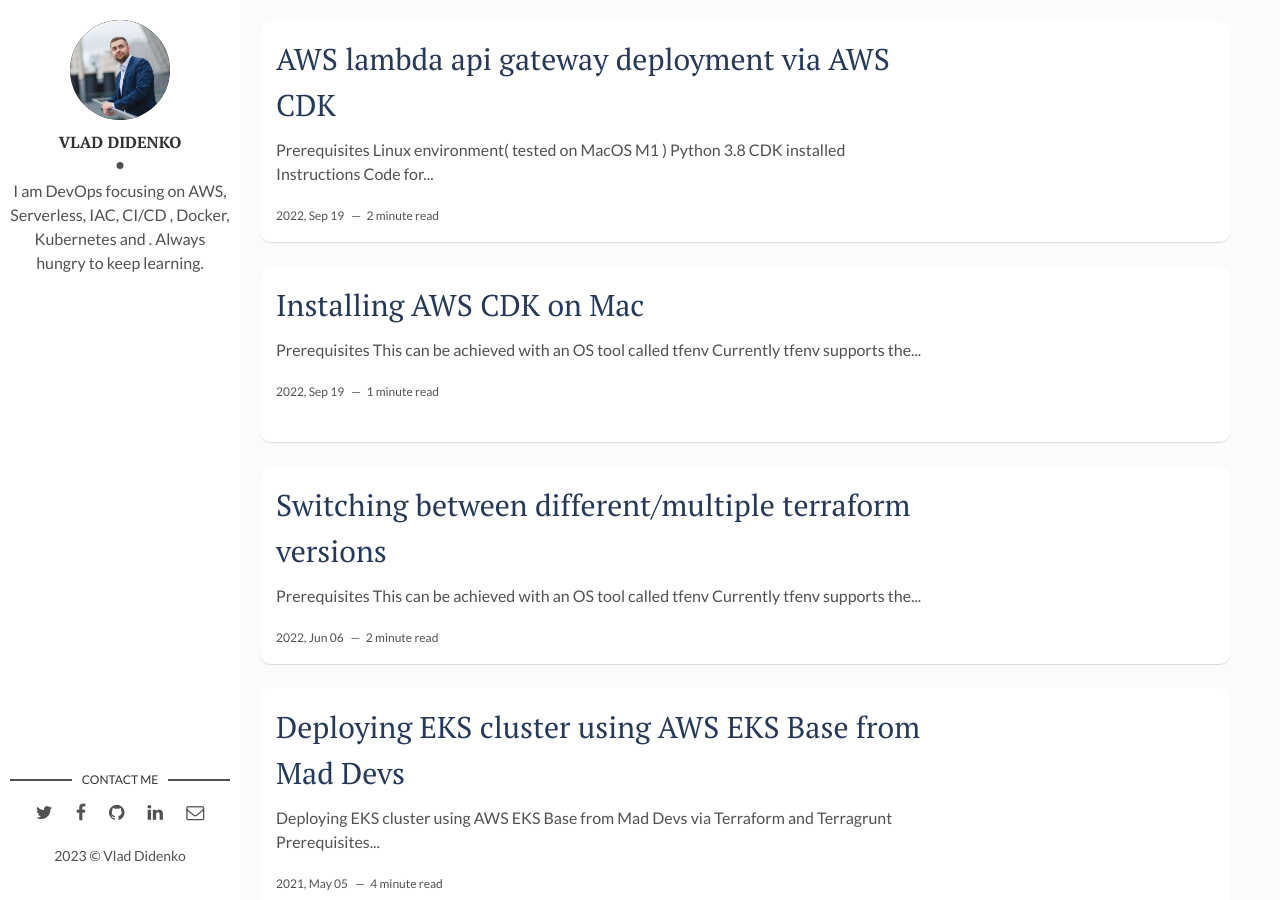
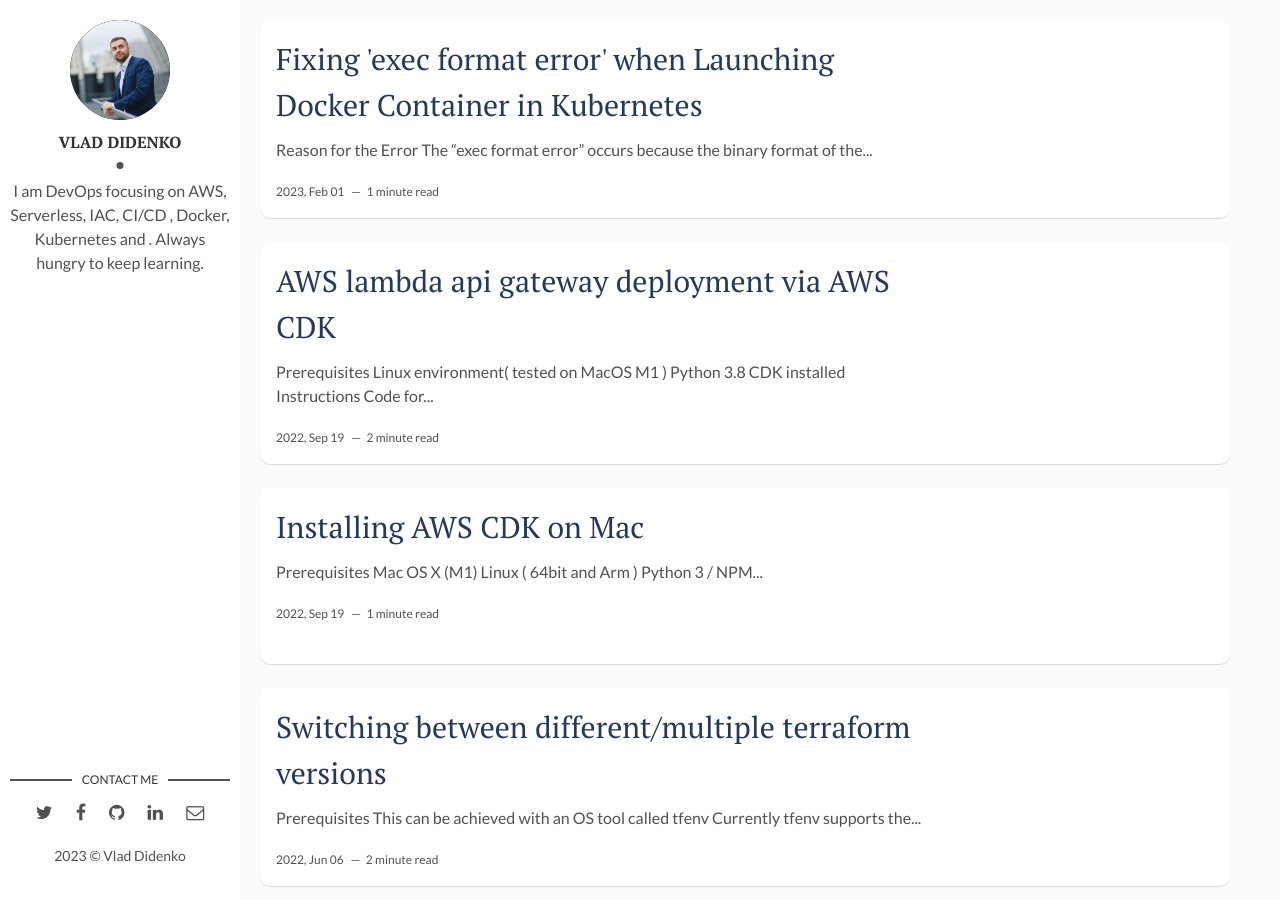
Before and after one commit to advissor/advissor.github.io, a Jekyll site: the page built from index.html, in a window 1280 px wide and 900 px high. Built offline with Jekyll 4.4.1, drawn with Linux system fonts in a browser that asks for light colours; the list of posts is cut into pages by our own code; part of the change alters nothing that is shown; some of the changed text lies outside the part shown.

Commit message:
Adding new article

```diff
--- a/_config.yml
+++ b/_config.yml
@@ -11,10 +11,10 @@ author: Vlad Didenko # add your name
 author-img: vlad-d-profile.jpeg # add your photo
 about-author: I am DevOps focusing on AWS, Serverless, IAC, CI/CD , Docker, Kubernetes and . Always hungry to keep learning. # add description
 social-twitter: NodevopsN # add your Twitter handle
-social-facebook: didenko.vladyslav # add your Facebook handle
-social-github: advissor # add your Github handle
-social-linkedin: vladyslavdidenko/?locale=en_US # add your Linkedin handle
-social-email: the.advissor@gmail.com # add your Email address
+social-facebook: NodevopsN # add your Facebook handle
+social-github: NodevopsN # add your Github handle
+social-linkedin: NodevopsN # add your Linkedin handle
+
 
 # Disqus
 discus-identifier: mr-brown # add your discus identifier
--- a/_posts/2022-09-19-Installing-AWS-CDK-on-Mac.markdown
+++ b/_posts/2022-09-19-Installing-AWS-CDK-on-Mac.markdown
@@ -7,10 +7,6 @@ img:  # Add image post (optional)
 ---
 
 ## Prerequisites
-
-This can be achieved with an OS tool called tfenv
-
-Currently tfenv supports the following OSes
 
 - Mac OS X (M1)
 - Linux ( 64bit and Arm )
--- /dev/null
+++ b/_posts/2023-02-01-Fix-exec-format-error-Docker-Container-in-Kubernetes.markdown
@@ -0,0 +1,31 @@
+---
+layout: post
+title: "Fixing 'exec format error' when Launching Docker Container in Kubernetes"
+date: 2023-02-01 11:00:00 +0300
+description: "Learn how to resolve the exec format error when launching a Docker container built on Mac in Kubernetes and how to build a multi-arch Docker image on Mac suitable for Linux Kubernetes."
+img:  # Add image post (optional)
+---
+
+## Reason for the Error
+
+The "exec format error" occurs because the binary format of the executable file inside the Docker container is not compatible with the architecture of the machine on which the container is being run. For example, if a Docker container built on a Mac is launched in a Kubernetes cluster running on Linux, the Linux machine may not be able to execute the binary file because it was built for a different architecture.
+
+## How to Fix the Error
+
+
+To resolve the "exec format error," you need to build a multi-arch Docker image that is suitable for both Mac and Linux.
+
+This will ensure that the binary format of the executable file inside the container is compatible with both Mac and Linux architectures.
+
+Building a Multi-Arch Docker Image on Mac
+
+{% highlight ruby %}
+docker buildx build --push --platform linux/arm/v7,linux/arm64/v8,linux/amd64 -t <image-name> .
+{% endhighlight %}
+
+
+### Links :
+
+https://docs.docker.com/engine/reference/commandline/buildx_build/
+
+https://www.docker.com/blog/multi-arch-build-and-images-the-simple-way/
```
